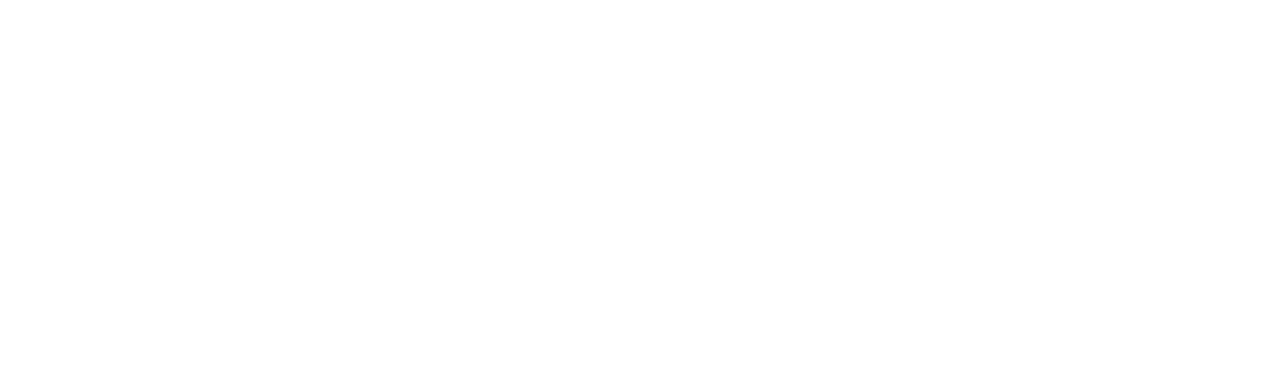
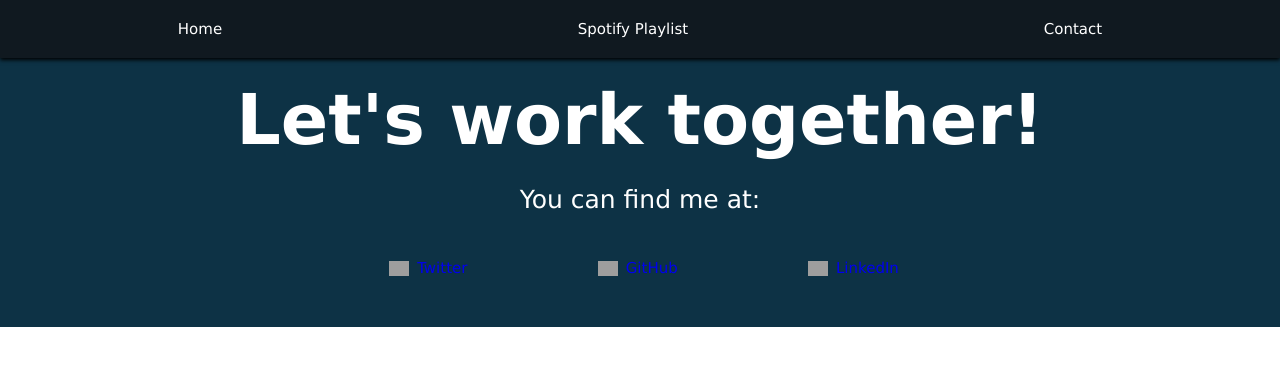
Before and after one commit to ionuser13/Music-project, a plain HTML site: page contact.html in a window 1280 px wide. Drawn offline with Linux system fonts and the light colour scheme; grey boxes are pictures that could not be loaded.

Commit message:
contact page and styles added

```diff
--- a/contact.html
+++ b/contact.html
@@ -5,8 +5,31 @@
     <meta http-equiv="X-UA-Compatible" content="IE=edge">
     <meta name="viewport" content="width=device-width, initial-scale=1.0">
     <title>Contact Info</title>
+    <link rel="stylesheet" href="./styles/style-main.css">
+    <link rel="stylesheet" href="./styles/contact.css">
 </head>
 <body>
-
+    <header>
+        <nav class="menu">
+            <ul>
+                <li><a class="nav-link" href="./index.html">Home</a></li>
+                <li><a class="nav-link" href="https://open.spotify.com/playlist/5CjFkIeeYmBkWbGqRIYCbR?si=f565abd502104740">Spotify Playlist</a></li>
+                <li><a class="nav-link" href="./contact.html">Contact</a></li>
+            </ul>
+        </nav>
+    </header>
+    <main>
+        <section id="contact-section">
+            <div id="contact-intro">
+                <h2>Let's work together!</h2>
+                <p>You can find me at:</p>
+              </div>
+            <div class="contact-links">
+                <a href="https://twitter.com/ionuser03" target="_blank" class="button-social"><img src="https://upload.wikimedia.org/wikipedia/commons/4/4f/Twitter-logo.svg" class="social-media"/> Twitter</a>
+                <a href="https://github.com/ionuser13" id="profile-link" target="_blank" class="button-social"><img src="https://cdn-icons-png.flaticon.com/512/25/25231.png" class="social-media"/> GitHub</a>
+                <a href="https://www.linkedin.com/in/john-f-chacpi-marchena-b9a48222b/" target="_blank" class="button-social"><img src="https://cdn-icons-png.flaticon.com/512/174/174857.png" class="social-media"/> LinkedIn</a>
+            </div>
+        </section>
+    </main>
 </body>
 </html>
--- /dev/null
+++ b/styles/contact.css
@@ -0,0 +1,47 @@
+#contact-section {
+    background-color: #0d3245;
+    display: flex;
+    flex-direction: column;
+    align-items: center;
+    width: 100%;
+    text-align: center;
+  }
+  #contact-intro h2{
+    width: 100%;
+    padding: 1.4rem;
+    font-size: 7rem;
+    margin: 1rem auto;
+  }
+  #contact-intro p {
+    width: 100%;
+    font-size: 2.5rem;
+    margin-bottom: 2.5rem;
+    font-weight: 300;
+  }
+  .contact-links {
+    display: flex;
+    justify-content: space-around;
+    width: 100%;
+    max-width: 700px;
+    margin: 0 0 3rem 0;
+    padding: 0 3rem;
+  }
+  .contact-links a {
+    display: flex;
+    flex-direction: row;
+    align-items: center;
+    justify-content: center;
+    font-size: 1.5rem;
+    text-decoration: none;
+    font-weight: 300;
+    padding: 2rem;
+    border-radius: 0.5rem;
+    transition: background-color 0.4s ease-out;
+  }
+  .contact-links a:hover {
+    background-color: #167c8c;
+  }
+  .social-media {
+    margin: 0 0.8rem;
+    height: 1.5rem;
+  }
--- a/styles/home-files.css
+++ b/styles/home-files.css
@@ -8,9 +8,7 @@ body {
 }
 main {
     height: 100%;
-    display: flex;
-    flex-direction: column;
-}
+ }
 #welcome-section {
     width: 100%;
     height: max-content;
```
Also changed, not shown: roi_videoclub.html (+3 -1 lines).
